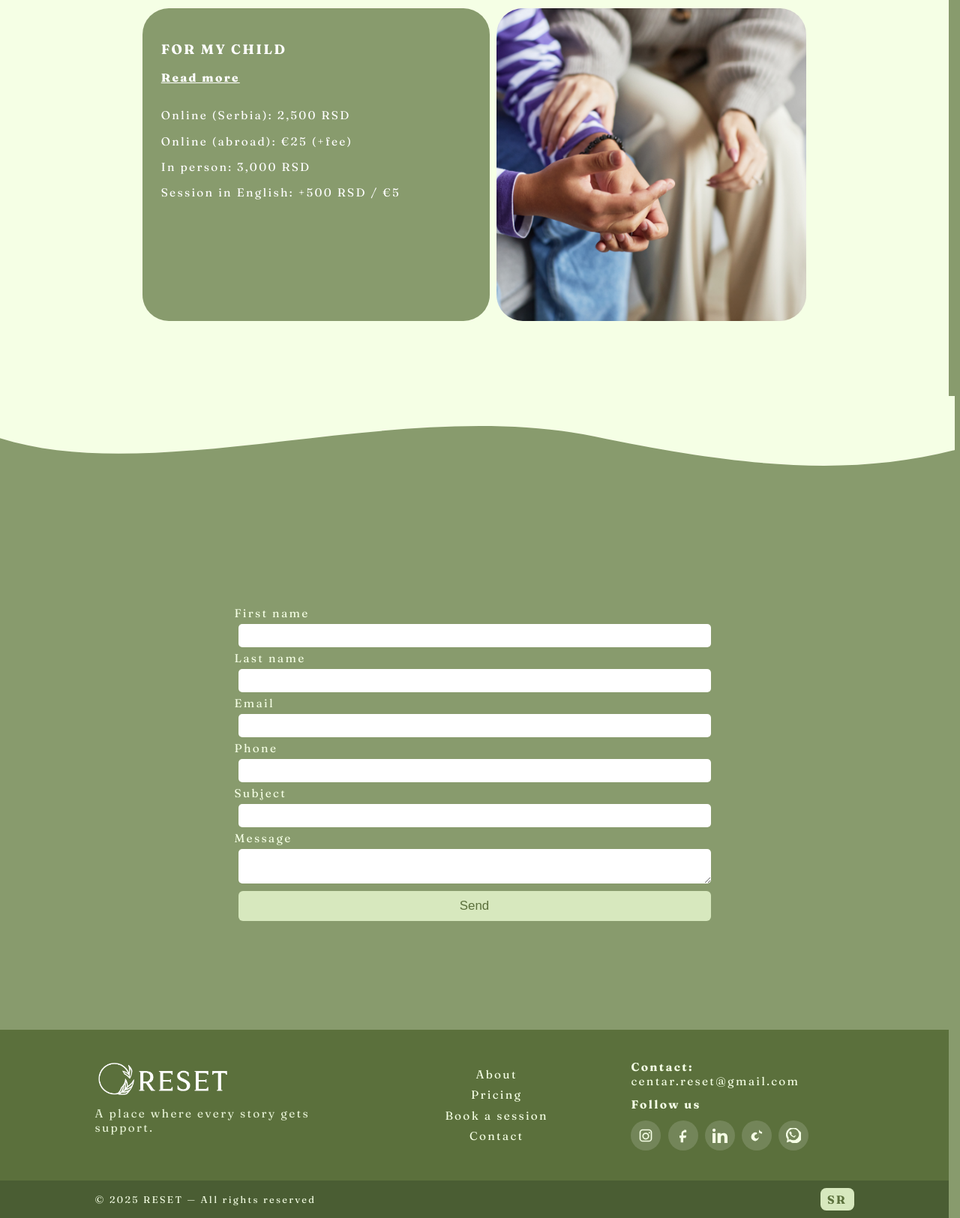
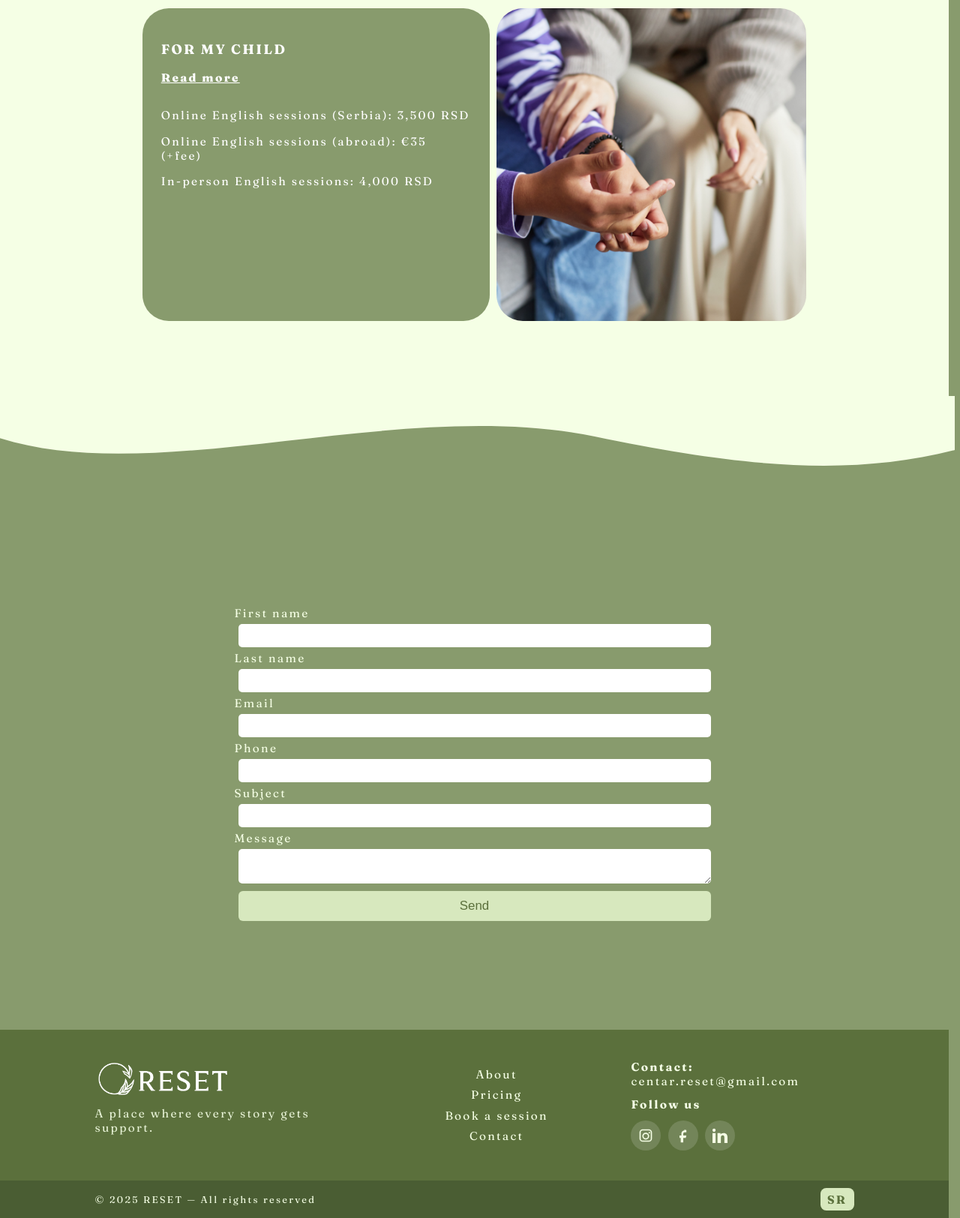
Before and after one commit to LazarSavkovic/Reset, a Flask app: page /en/ in a window 1280 px wide. Shown: the part 2904-4528 px from the top of the page at 75% size. Run offline with Flask 3, Linux system fonts and the light colour scheme.

Commit message:
newest changes

```diff
--- a/templates/index.html
+++ b/templates/index.html
@@ -156,15 +156,14 @@
               </div>
               <div class="all-prices">
                 {% if is_sr %}
-                  <p><span>Online (Srbija):</span> 2.500 RSD</p>
-                  <p><span>Online (inostranstvo):</span> 25 EUR (+provizija)</p>
-                  <p><span>Uživo:</span> 3.000 RSD</p>
+                  <p><span>Online (Srbija):</span> 3.000 RSD</p>
+                  <p><span>Online (inostranstvo):</span> 30 EUR (+provizija)</p>
+                  <p><span>Uživo:</span> 3.500 RSD</p>
                   <p><span>Seansa na engleskom jeziku:</span> dodatnih 500 RSD / 5 EUR</p>
                 {% else %}
-                  <p><span>Online (Serbia):</span> 2,500 RSD</p>
-                  <p><span>Online (abroad):</span> €25 (+fee)</p>
-                  <p><span>In person:</span> 3,000 RSD</p>
-                  <p><span>Session in English:</span> +500 RSD / €5</p>
+                  <p><span>Online English sessions (Serbia):</span> 3,500 RSD</p>
+                  <p><span>Online English sessions (abroad):</span> €35 (+fee)</p>
+                  <p><span>In-person English sessions:</span> 4,000 RSD</p>
                 {% endif %}
               </div>
             </div>
@@ -192,16 +191,15 @@
                 {% endif %}
               </div>
               <div class="all-prices">
-                {% if is_sr %}
+                 {% if is_sr %}
                   <p><span>Online (Srbija):</span> 3.500 RSD</p>
                   <p><span>Online (inostranstvo):</span> 35 EUR (+provizija)</p>
                   <p><span>Uživo:</span> 4.000 RSD</p>
                   <p><span>Seansa na engleskom jeziku:</span> dodatnih 500 RSD / 5 EUR</p>
                 {% else %}
-                  <p><span>Online (Serbia):</span> 3,500 RSD</p>
-                  <p><span>Online (abroad):</span> €35 (+fee)</p>
-                  <p><span>In person:</span> 4,000 RSD</p>
-                  <p><span>Session in English:</span> +500 RSD / €5</p>
+                  <p><span>Online English sessions (Serbia):</span> 4,000 RSD</p>
+                  <p><span>Online English sessions (abroad):</span> €40 (+fee)</p>
+                  <p><span>In-person English sessions:</span> 4,500 RSD</p>
                 {% endif %}
               </div>
             </div>
@@ -229,16 +227,15 @@
                 {% endif %}
               </div>
               <div class="all-prices">
-                {% if is_sr %}
-                  <p><span>Online (Srbija):</span> 2.500 RSD</p>
-                  <p><span>Online (inostranstvo):</span> 25 EUR (+provizija)</p>
-                  <p><span>Uživo:</span> 3.000 RSD</p>
+ {% if is_sr %}
+                  <p><span>Online (Srbija):</span> 3.000 RSD</p>
+                  <p><span>Online (inostranstvo):</span> 30 EUR (+provizija)</p>
+                  <p><span>Uživo:</span> 3.500 RSD</p>
                   <p><span>Seansa na engleskom jeziku:</span> dodatnih 500 RSD / 5 EUR</p>
                 {% else %}
-                  <p><span>Online (Serbia):</span> 2,500 RSD</p>
-                  <p><span>Online (abroad):</span> €25 (+fee)</p>
-                  <p><span>In person:</span> 3,000 RSD</p>
-                  <p><span>Session in English:</span> +500 RSD / €5</p>
+                  <p><span>Online English sessions (Serbia):</span> 3,500 RSD</p>
+                  <p><span>Online English sessions (abroad):</span> €35 (+fee)</p>
+                  <p><span>In-person English sessions:</span> 4,000 RSD</p>
                 {% endif %}
               </div>
             </div>
@@ -296,15 +293,14 @@
       <h1 id="about-popup-title">{{ 'O nama' if is_sr else 'About us' }}</h1>
       <div class="about-popup__content">
         {% if is_sr %}
-          <p>Centar RESET nastao je u septembru 2023. godine kao ostvarenje zajedničkog sna troje kolega – Jelene, Antee i Aleksa. Naša priča započela je još tokom osnovnih studija na fakultetu, gde smo se upoznali i počeli da gradimo temelje profesionalnog i prijateljskog odnosa. Zajedno smo prolazili kroz brojne edukacije, volontiranja, radionice i treninge, međusobno se podržavali i učili jedni od drugih. Kroz sve te godine, podelili smo ne samo profesionalne izazove, već i mnogo lepih trenutaka privatno.</p>
-          <p>Ideja o osnivanju centra rodila se još tada – kao želja da spojimo naš entuzijazam za terapijskim radom, posvećenost pomaganju ljudima i ljubav prema zajedničkom stvaranju. Godinama kasnije, ta ideja je prerasla u stvarnost, vođena željom da stvorimo prostor u kojem ćemo moći da razvijamo svoje ideje i istovremeno pružamo podršku drugima.</p>
-          <p>U ovih godinu i po dana postojanja, naš centar postao je mesto gde se ljudi mogu obratiti za pomoć i podršku, gde mi kao tim rastemo i zajedno razvijamo nove ideje. Ponosni smo na to što kroz rad sa klijentima učimo i mi sami, i što iz dana u dan svedočimo njihovim uspesima, promenama i napretku. Naš tim se međusobno podržava i inspiriše, a centar polako, ali sigurno, nastavlja da raste, baš kao što smo ga i zamislili!</p>
-          <p>Ovo nije samo naš posao – ovo je naš zajednički san, koji živimo i gradimo sa puno strasti, posvećenosti i vere u ono što radimo.</p>
+          <p>Centar RESET nastao je u septembru 2023. godine kao ostvarenje zajedničkog sna troje kolega – Jelene, Antee i Aleksa. Naša priča započela je još tokom studija, kroz edukacije, volontiranja i izazove koji su oblikovali naše prijateljstvo i profesionalni put. Tada se rodila i ideja o mestu koje spaja terapijski rad, podršku ljudima i zajedničko stvaranje.</p>
+          <p>Danas Centar RESET živi kao prostor u kojem klijenti pronalaze razumevanje i oslonac, a mi priliku da rastemo, učimo i razvijamo nove ideje. Ponosni smo što zajedno učimo iz svakog susreta i što iz dana u dan svedočimo promenama i napretku onih koji nam se obrate. Naš tim se međusobno podržava i inspiriše, a centar polako, ali sigurno, nastavlja da raste, baš kao što smo ga i zamislili!</p>
+          <p>Ovo nije samo naš posao, već zajednički san koji živimo sa strašću, posvećenošću i verom u ono što radimo.</p>
         {% else %}
-          <p>RESET Center was founded in September 2023 by three colleagues—Jelena, Antea, and Aleks—who met during their undergraduate studies. Over the years we trained together, volunteered, ran workshops, supported one another, and built both professional and personal bonds.</p>
-          <p>The idea of our center began as a shared wish: to combine a passion for therapeutic work, dedication to helping people, and a love for creating something together. Years later, that idea became reality—a warm, supportive space for clients and a place where we keep learning and growing as a team.</p>
-          <p>Today, RESET is where people turn for help and encouragement, and where we witness meaningful change every day. We’re proud of our clients’ progress and grateful to play a small part in it.</p>
-          <p>This is more than a job—it’s a shared dream we build with care, commitment, and belief in what we do.</p>
+          <p>The RESET Center was founded in September 2023 as the realization of a shared dream of three colleagues—Jelena, Antea, and Aleks. Our story began back during our studies, through trainings, volunteering, and challenges that shaped our friendship and professional path. That’s when the idea was born of a place that brings together therapeutic work, support for people, and collaborative creation.</p>
+<p>Today, the RESET Center thrives as a space where clients find understanding and support, and where we have the opportunity to grow, learn, and develop new ideas. We are proud to learn from every encounter and to witness, day by day, the changes and progress of those who reach out to us. Our team supports and inspires one another, and the center is slowly but surely continuing to grow—just as we envisioned it!</p>
+<p>This is not just our work; it is a shared dream we live with passion, dedication, and faith in what we do.</p>
+
         {% endif %}
       </div>
     </div>
--- a/templates/layout.html
+++ b/templates/layout.html
@@ -66,13 +66,11 @@
   {% if current_lang == 'sr' %}
     <a href="{{ url_for(home_ep) }}#about-us">O nama</a>
     <a href="{{ url_for(home_ep) }}#prices">Cenovnik</a>
-    <a href="{{ url_for(home_ep) }}#schedule">Zakažite seansu</a>
-    <a href="#contact">Kontakt</a>
+    <a href="#contact">Zakažite seansu</a>
   {% else %}
     <a href="{{ url_for(home_ep) }}#about-us">About</a>
     <a href="{{ url_for(home_ep) }}#prices">Pricing</a>
-    <a href="{{ url_for(home_ep) }}#schedule">Book a session</a>
-    <a href="#contact">Contact</a>
+    <a href="#contact">Book a session</a>
   {% endif %}
 </div>
 
@@ -91,13 +89,11 @@
   {% if current_lang == 'sr' %}
     <a href="{{ url_for(home_ep) }}#about-us">O nama</a>
     <a href="{{ url_for(home_ep) }}#prices">Cenovnik</a>
-    <a href="{{ url_for(home_ep) }}#schedule">Zakažite seansu</a>
-    <a href="#contact">Kontakt</a>
+    <a href="#contact">Zakažite seansu</a>
   {% else %}
     <a href="{{ url_for(home_ep) }}#about-us">About</a>
     <a href="{{ url_for(home_ep) }}#prices">Pricing</a>
-    <a href="{{ url_for(home_ep) }}#schedule">Book a session</a>
-    <a href="#contact">Contact</a>
+    <a href="#contact">Book a session</a>
   {% endif %}
   <a href="{{ other_lang_url }}" style="margin-top:8px;">
     {% if current_lang == 'sr' %}EN{% else %}SR{% endif %}
@@ -145,30 +141,21 @@
         <p class="footer-social-title">{{ 'Pratite nas' if current_lang == 'sr' else 'Follow us' }}</p>
         <div class="social-row">
           <!-- Instagram -->
-          <a class="social-btn" href="https://instagram.com/yourhandle" target="_blank" rel="noopener"
+          <a class="social-btn" href="https://instagram.com/centar.reset" target="_blank" rel="noopener"
              aria-label="{{ 'Instagram profil' if current_lang == 'sr' else 'Instagram profile' }}">
             <svg viewBox="0 0 24 24" aria-hidden="true"><path d="M7 2h10a5 5 0 0 1 5 5v10a5 5 0 0 1-5 5H7a5 5 0 0 1-5-5V7a5 5 0 0 1 5-5zm0 2a3 3 0 0 0-3 3v10a3 3 0 0 0 3 3h10a3 3 0 0 0 3-3V7a3 3 0 0 0-3-3H7zm5 3.5A5.5 5.5 0 1 1 6.5 13 5.5 5.5 0 0 1 12 7.5zm0 2A3.5 3.5 0 1 0 15.5 13 3.5 3.5 0 0 0 12 9.5zm5.75-3.25a1.25 1.25 0 1 1-1.25 1.25 1.25 1.25 0 0 1 1.25-1.25z"/></svg>
           </a>
           <!-- Facebook -->
-          <a class="social-btn" href="https://facebook.com/yourhandle" target="_blank" rel="noopener"
+          <a class="social-btn" href="https://facebook.com/centar.reset" target="_blank" rel="noopener"
              aria-label="{{ 'Facebook stranica' if current_lang == 'sr' else 'Facebook page' }}">
             <svg viewBox="0 0 24 24" aria-hidden="true"><path d="M13 3h3a1 1 0 0 1 1 1v3h-3a2 2 0 0 0-2 2v3h5l-1 4h-4v7h-4v-7H6v-4h3V9a5 5 0 0 1 5-5z"/></svg>
           </a>
           <!-- LinkedIn -->
-          <a class="social-btn" href="https://linkedin.com/company/yourhandle" target="_blank" rel="noopener"
+          <a class="social-btn" href="https://linkedin.com/company/centar-reset" target="_blank" rel="noopener"
              aria-label="{{ 'LinkedIn profil' if current_lang == 'sr' else 'LinkedIn profile' }}">
             <svg viewBox="0 0 24 24" aria-hidden="true"><path d="M4.98 3.5C4.98 4.88 3.87 6 2.5 6S0 4.88 0 3.5 1.12 1 2.5 1s2.48 1.12 2.48 2.5zM0 8h5v16H0zM8 8h4.8v2.2h.06C13.6 8.98 15.4 8 17.7 8 22.2 8 24 10.6 24 15.1V24h-5v-7.9c0-1.9-.03-4.3-2.6-4.3-2.6 0-3 2-3 4.1V24H8z"/></svg>
           </a>
-          <!-- TikTok (optional) -->
-          <a class="social-btn" href="https://tiktok.com/@yourhandle" target="_blank" rel="noopener"
-             aria-label="{{ 'TikTok profil' if current_lang == 'sr' else 'TikTok profile' }}">
-            <svg viewBox="0 0 24 24" aria-hidden="true"><path d="M16 3c1 1.7 2.6 3 4.5 3.4V9c-1.9-.1-3.6-.8-5-1.9v6.7c0 3.6-2.6 6.6-6.1 7.1A6.99 6.99 0 0 1 3 14a7 7 0 0 1 9.4-6.5V10a3.5 3.5 0 1 0 0 6.9c1.9-.3 3.2-2 3.2-3.9V3h.4z"/></svg>
-          </a>
-          <!-- WhatsApp (optional quick contact) -->
-          <a class="social-btn" href="https://wa.me/381600000000" target="_blank" rel="noopener"
-             aria-label="WhatsApp">
-            <svg viewBox="0 0 24 24" aria-hidden="true"><path d="M20.5 3.5A11.5 11.5 0 0 0 2.3 17.7L1 23l5.5-1.3A11.5 11.5 0 1 0 20.5 3.5zm-8.9 16a9 9 0 0 1-4.6-1.3l-.3-.2-2.7.6.6-2.6-.2-.3a9 9 0 1 1 7.2 3.8zm5.2-6.7c-.3-.1-1.7-.8-2-1s-.5-.2-.7.2-.8 1-1 1.2-.4.3-.7.1a7.4 7.4 0 0 1-2.2-1.3 8.2 8.2 0 0 1-1.5-1.9c-.2-.3 0-.5.1-.7l.4-.5c.2-.2.2-.4 0-.6l-1-2c-.3-.8-.7-.7-1-.7h-.8c-.3 0-.6.2-.7.5a2.8 2.8 0 0 0-.4 1.4 4.9 4.9 0 0 0 1.1 2.7 11.2 11.2 0 0 0 4.3 4 9.5 9.5 0 0 0 2.5 1 .8.8 0 0 0 .8-.5l1-1.6c.2-.4 0-.6-.2-.7z"/></svg>
-          </a>
+
         </div>
       </div>
     </div>
```
Also changed, not shown: data/therapists.json (+18 -18 lines), static/images/jelena-old.png (added), 2 other files.
